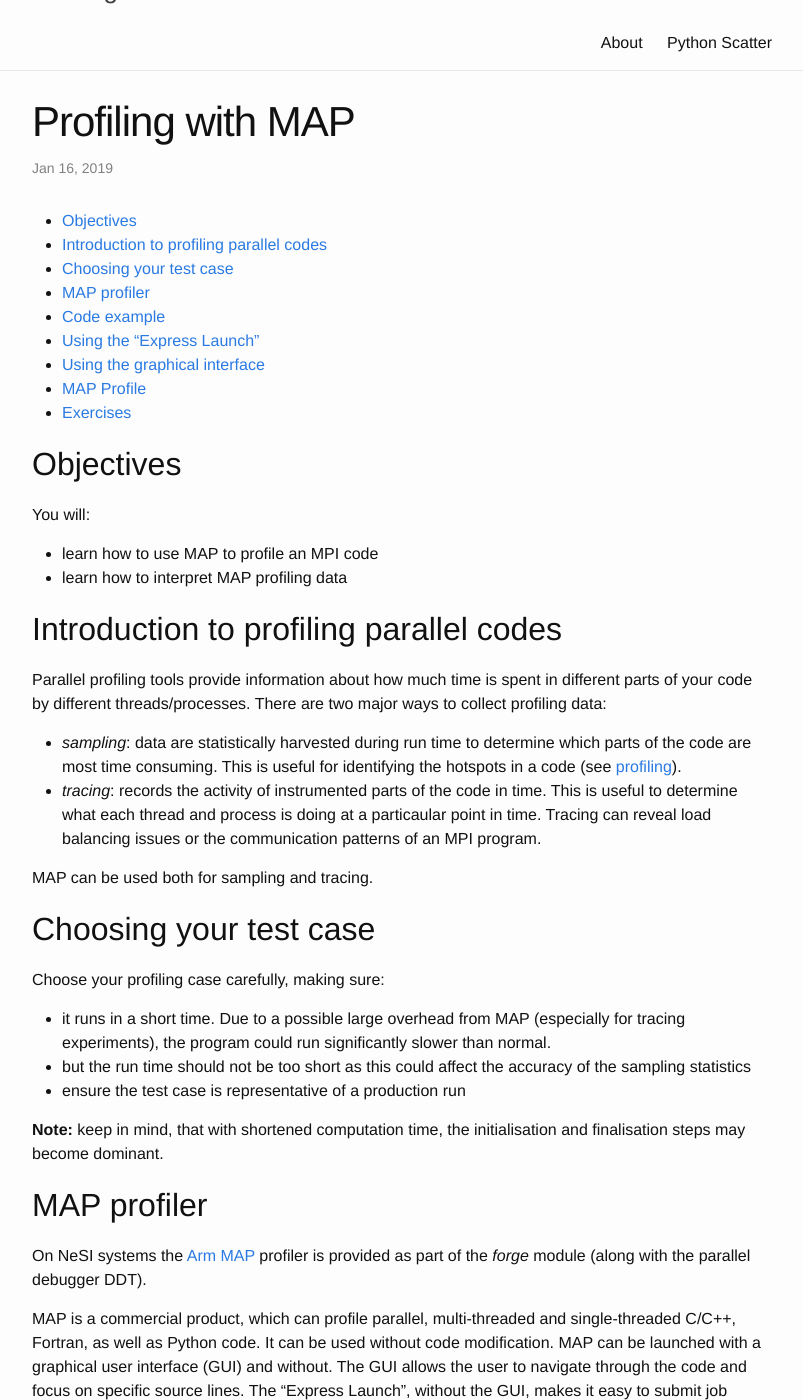
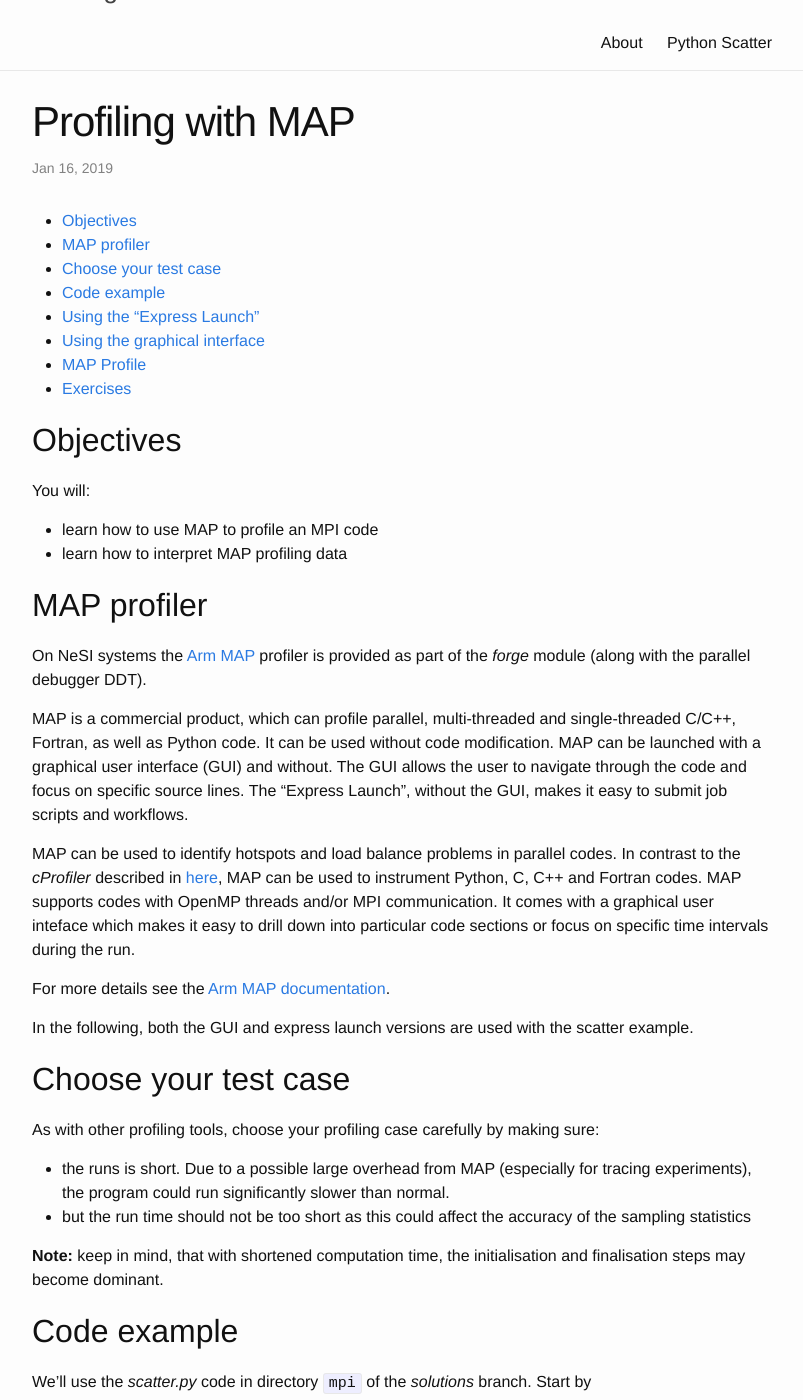
Before and after one commit to nesi/perf-training, a Jekyll site: the page built from _lessons/python-scatter/06-profiling_with_MAP.md, in a window 1280 px wide and 1400 px high, scrolled down 202 px. Shown: the whole window, without its empty margins (238-1041 px from the left). Built offline with Jekyll 4.4.1, drawn with Linux system fonts in a browser that asks for light colours.

Commit message:
~ after discussion with Mandes and Wolfgang resolved to remove the section describing sampling and tracing as it was not clear whether MAP was able to do tracing.

```diff
--- a/_lessons/python-scatter/06-profiling_with_MAP.md
+++ b/_lessons/python-scatter/06-profiling_with_MAP.md
@@ -12,24 +12,6 @@
 * learn how to use MAP to profile an MPI code
 * learn how to interpret MAP profiling data
 
-## Introduction to profiling parallel codes
-
-Parallel profiling tools provide information about how much time is spent in different parts of your code by different threads/processes.
-There are two major ways to collect profiling data:
- * *sampling*: data are statistically harvested during run time to determine which parts of the code are most time consuming. This is useful for identifying the hotspots in a code (see [profiling](01-profiling.md)).
- * *tracing*: records the activity of instrumented parts of the code in time. This is useful to determine what each thread and process is doing at a particaular point in time. Tracing can reveal load balancing issues or the communication patterns of an MPI program.
-
-MAP can be used both for sampling and tracing.
-
-## Choosing your test case
-
-Choose your profiling case carefully, making sure:
-* it runs in a short time. Due to a possible large overhead from MAP (especially for tracing experiments), the program could run significantly slower than normal.
-* but the run time should not be too short as this could affect the accuracy of the sampling statistics
-* ensure the test case is representative of a production run
-
-**Note:** keep in mind, that with shortened computation time, the initialisation and finalisation steps may become dominant.
-
 
 ## MAP profiler
 
@@ -38,9 +20,20 @@
 MAP is a commercial product, which can profile parallel, multi-threaded and single-threaded C/C++, Fortran, as well as Python code. It can be used without code modification.
 MAP can be launched with a graphical user interface (GUI) and without. The GUI allows the user to navigate through the code and focus on specific source lines. The "Express Launch", without the GUI, makes it easy to submit job scripts and workflows.
 
+MAP can be used to identify hotspots and load balance problems in parallel codes. In contrast to the *cProfiler* described in [here](profiling), MAP can be used to instrument Python, C, C++ and Fortran codes. MAP supports codes with OpenMP threads and/or MPI communication. It comes with a graphical user inteface which makes it easy to drill down into particular code sections or focus on specific time intervals during the run.
+
 For more details see the [Arm MAP documentation](https://developer.arm.com/docs/101136/latest/map).
 
 In the following, both the GUI and express launch versions are used with the scatter example.
+
+## Choose your test case
+
+As with other profiling tools, choose your profiling case carefully by making sure:
+* the runs is short. Due to a possible large overhead from MAP (especially for tracing experiments), the program could run significantly slower than normal.
+* but the run time should not be too short as this could affect the accuracy of the sampling statistics
+
+**Note:** keep in mind, that with shortened computation time, the initialisation and finalisation steps may become dominant.
+
 
 ## Code example
 
```
